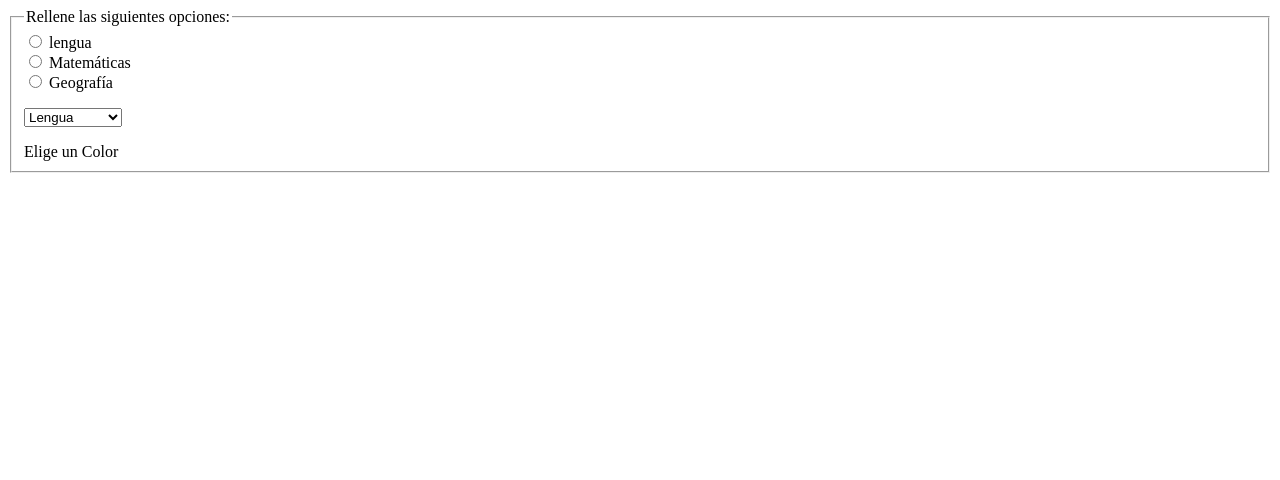
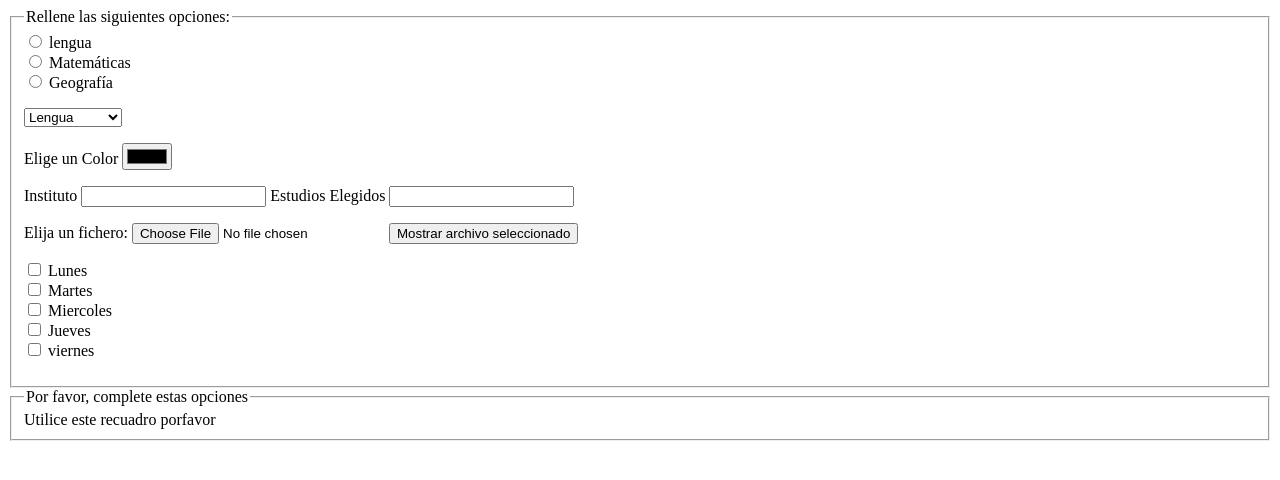
Before and after one commit to AnBuAre/Formularios, a plain HTML site: page page/formulario1.html in a window 1280 px wide. Drawn offline with Linux system fonts and the light colour scheme.

Commit message:
continuar

```diff
--- a/page/formulario1.html
+++ b/page/formulario1.html
@@ -23,10 +23,38 @@
         </select>
 
     </p>
-    <label for="eligeColor">Elige un Color</label>
-    <input type="color" id="eligeColor" name="eligeColor>
+    <label for="eligecolor">Elige un Color</label>
+    <input type="color" id="eligeColor" name="eligecolor"><br>
 
+    <p>
+        <lavel for="instituto">Instituto</lavel>
+        <input type="text" id="text" name="text">
 
+        <lavel for="eelegido">Estudios Elegidos</lavel>
+        <input type="text" id="estudios" name="estudios">
+    </p>
+        <label for="elija">Elija un fichero:</label>
+        <input type="file" id="fia" name="fila">
+        <button type="button" onclick="mostrarArchivo()">Mostrar archivo seleccionado</button>
+
+    <p>
+        <input type="checkbox" name="lunes" value="dialunes">
+        <label for="lunes">Lunes</label><br>
+        <input type="checkbox" name="martes" value="diamartes">
+        <label for="martes">Martes</label><br>
+        <input type="checkbox" name="miercoles" value="diamiercoles">
+        <label for="miercoles">Miercoles</label><br>
+        <input type="checkbox" name="jueves" value="diajueves">
+        <label for="jueves">Jueves</label><br>
+        <input type="checkbox" name="viernes" value="diaviernes">
+        <label for="viernes">viernes</label>
+    </p>
+</fieldset>
+<fieldset>
+    <legend>Por favor, complete estas opciones</legend>
+ <textare name="cuadro" rows="6" cols="45">
+    Utilice este recuadro porfavor
+ </textare>
 
 </fieldset>
 </body>
```
